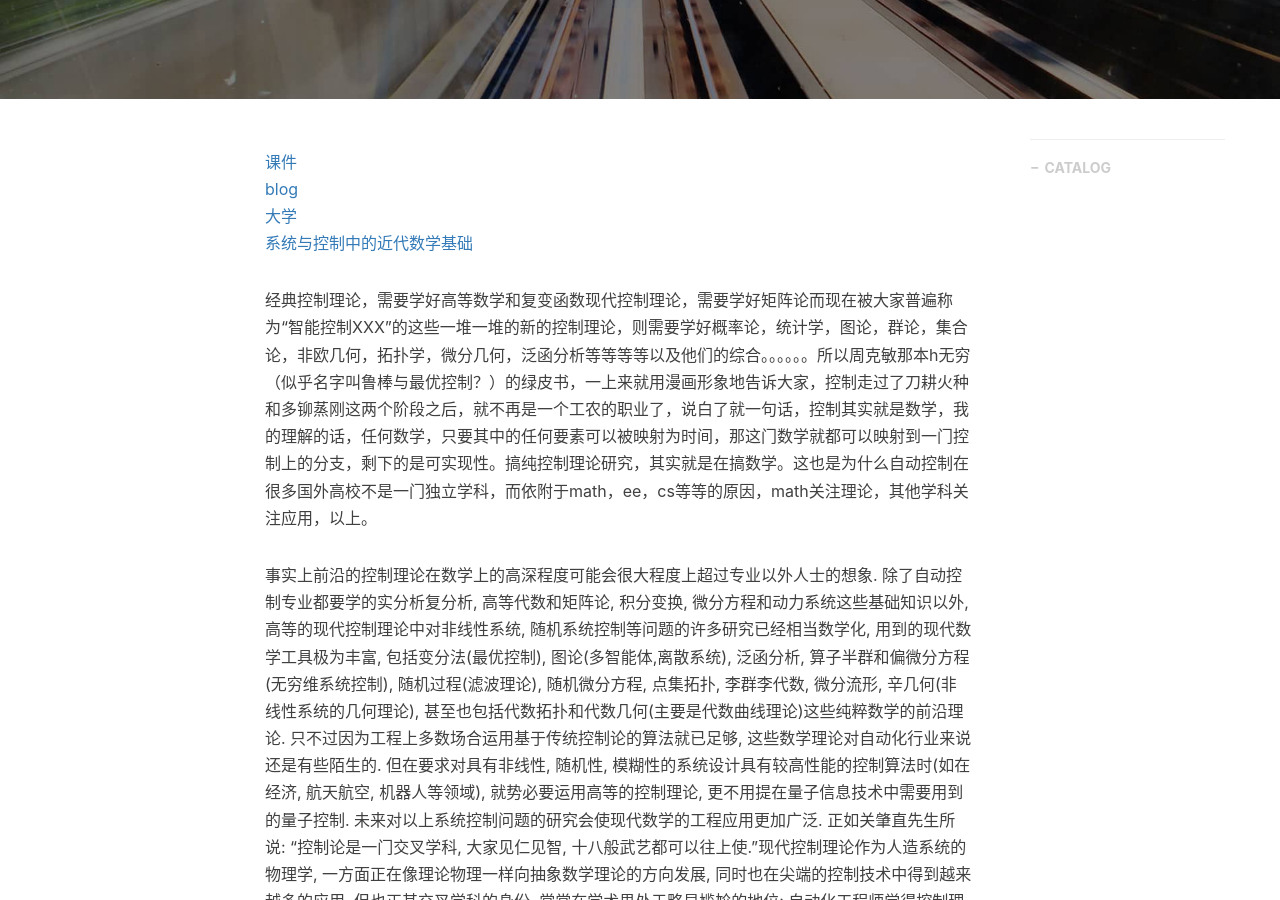
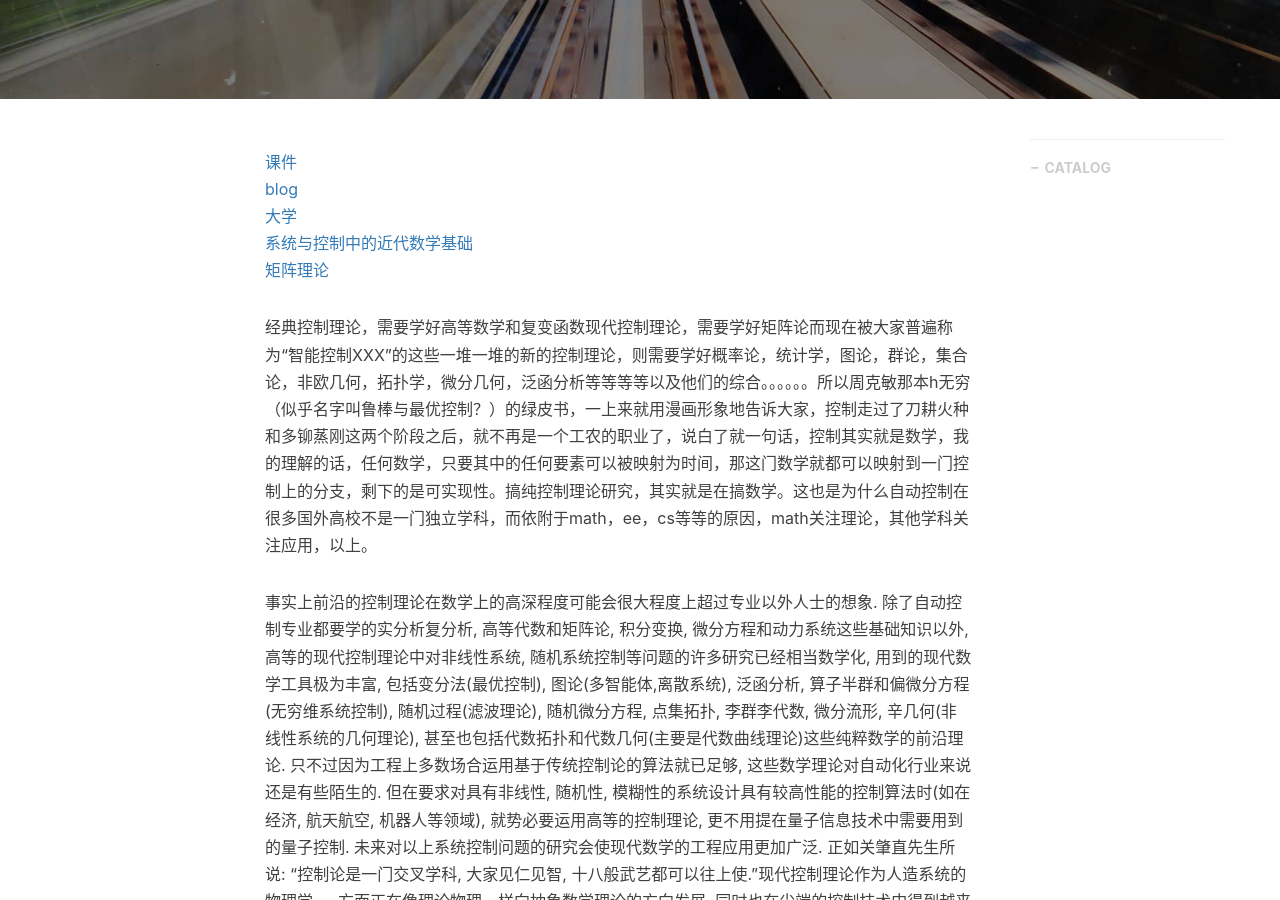
Before and after one commit to gary-robotics/dlward, a Jekyll site: the page built from _posts/2019-09-28-矩阵分析-2019.markdown, in a window 1280 px wide and 900 px high, scrolled down 424 px. Built offline with Jekyll 4.4.1, drawn with Linux system fonts in a browser that asks for light colours; nearby versions of some CDN libraries; comment, search, counter and statistics services are not loaded.

Commit message:
Update 2019-09-28-矩阵分析-2019.markdown

```diff
--- a/_posts/2019-09-28-矩阵分析-2019.markdown
+++ b/_posts/2019-09-28-矩阵分析-2019.markdown
@@ -13,6 +13,7 @@ tags:                               #标签
 [blog](http://zhangzhenyuan163.blog.163.com/blog/#m=0&t=1&c=fks_085067080083084065084084087095092083089066093085094074)
 [大学](http://www.gcjzl.com/content/?sid=4&lang=zh)
 [系统与控制中的近代数学基础](https://github.com/liulinbo/slam/blob/master/%E7%B3%BB%E7%BB%9F%E4%B8%8E%E6%8E%A7%E5%88%B6%E4%B8%AD%E7%9A%84%E8%BF%91%E4%BB%A3%E6%95%B0%E5%AD%A6%E5%9F%BA%E7%A1%80.pdf)
+[矩阵理论](http://math.sjtu.edu.cn/course/Matrix/)
 
 
 经典控制理论，需要学好高等数学和复变函数现代控制理论，需要学好矩阵论而现在被大家普遍称为“智能控制XXX”的这些一堆一堆的新的控制理论，则需要学好概率论，统计学，图论，群论，集合论，非欧几何，拓扑学，微分几何，泛函分析等等等等以及他们的综合。。。。。。所以周克敏那本h无穷（似乎名字叫鲁棒与最优控制？）的绿皮书，一上来就用漫画形象地告诉大家，控制走过了刀耕火种和多铆蒸刚这两个阶段之后，就不再是一个工农的职业了，说白了就一句话，控制其实就是数学，我的理解的话，任何数学，只要其中的任何要素可以被映射为时间，那这门数学就都可以映射到一门控制上的分支，剩下的是可实现性。搞纯控制理论研究，其实就是在搞数学。这也是为什么自动控制在很多国外高校不是一门独立学科，而依附于math，ee，cs等等的原因，math关注理论，其他学科关注应用，以上。
```
